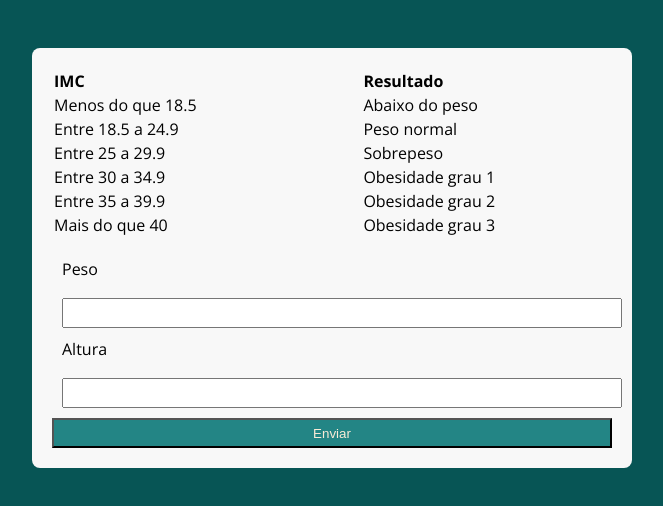
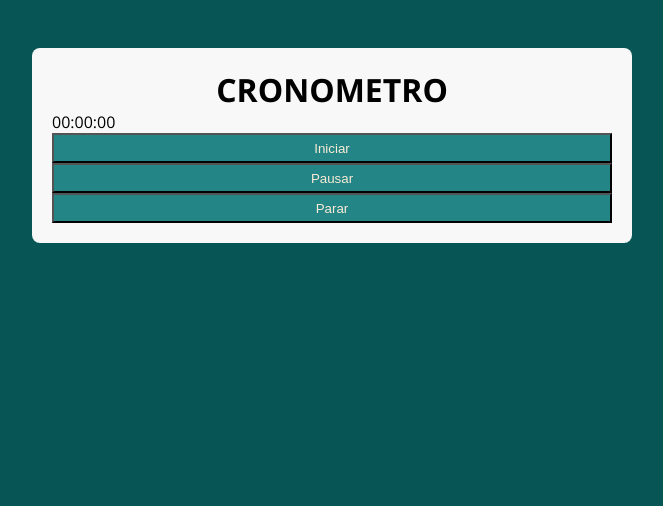
Before and after one commit to Edsaugusto/Cronometro, a plain HTML site: page index.html in a window 1280 px wide. Shown: the whole page, without its empty margins (308-971 px from the left). Drawn offline with nearby package versions, Linux system fonts and the light colour scheme.

Commit message:
modificando o HTML

```diff
--- a/index.html
+++ b/index.html
@@ -9,51 +9,15 @@
 </head>
 <body>
     <div class="container">
-        <section id="section-table">
-            <table>
-                <tr>
-                    <th>IMC</th>
-                    <th>Resultado</th>
-                </tr>
-                <tr>
-                    <td>Menos do que 18.5</td>
-                    <td>Abaixo do peso</td>
-                </tr>
-                <tr>
-                    <td>Entre 18.5 a 24.9</td>
-                    <td>Peso normal</td>
-                </tr>
-                <tr>
-                    <td>Entre 25 a 29.9</td>
-                    <td>Sobrepeso</td>
-                </tr>
-                <tr>
-                    <td>Entre 30 a 34.9</td>
-                    <td>Obesidade grau 1</td>
-                </tr>
-                <tr>
-                    <td>Entre 35 a 39.9</td>
-                    <td>Obesidade grau 2</td>
-                </tr>
-                <tr>
-                    <td>Mais do que 40</td>
-                    <td>Obesidade grau 3</td>
-                </tr>
-            </table>
-        </section>
-        <section id="form">
-            <form>
-                <label for="peso">Peso</label>
-                <input type="text" id="input-Peso">
-
-                <label for="Altura">Altura</label>
-                <input type="text" id="input-Altura">
-
-                <button>Enviar</button>
-            </form>
-            <div id="resultado"></div>
-        </section>
+        <h1> CRONOMETRO </h1>
+        <p class="relogio"> 00:00:00</p>
+        <p class="botoes">
+            <button class="iniciar">Iniciar</button>
+            <button class="pausar">Pausar</button>
+            <button class="zerar">Parar</button>
+        </p>
     </div>
     <script src="./assets/js/javaScript.js"></script>
+
 </body>
 </html>
```
